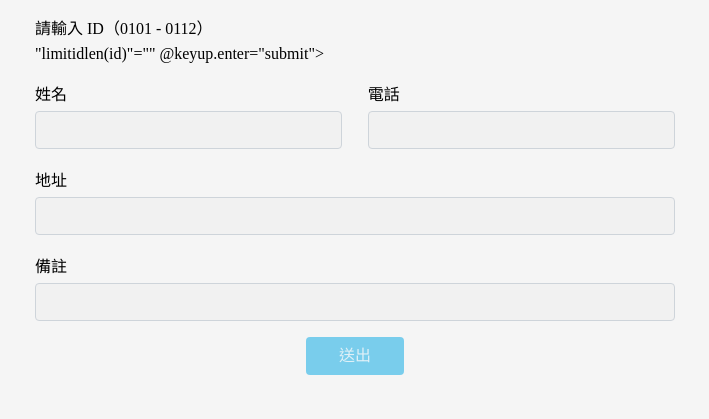
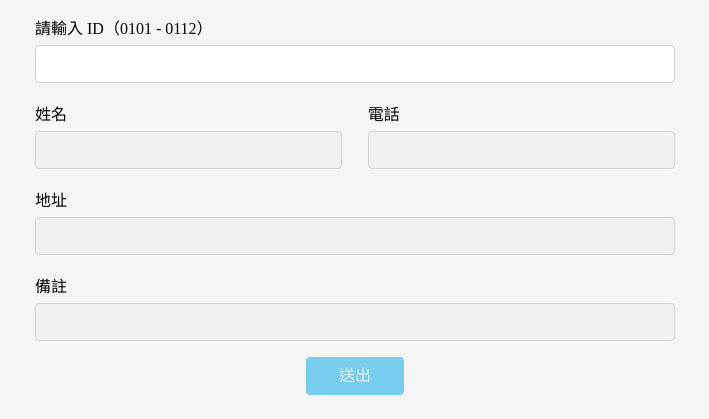
Before and after one commit to yangmin060127-cmyk/letswrite-google-forms-id-data-master, a plain HTML site: page index.html in a window 1280 px wide. Shown: the part 485-904 px from the top of the page, without its empty margins (285-994 px from the left). Drawn offline with nearby package versions, Linux system fonts and the light colour scheme.

Commit message:
Update index.html

```diff
--- a/index.html
+++ b/index.html
@@ -52,7 +52,7 @@
         </div>
         <div class="form-group">
           <label for="main_id">請輸入 ID（0101 - 0112）</label>
-          <input class="form-control" id="main_id" type="number" v-model="id" "limitIdLen(id)"  @keyup.enter="submit"/>
+          <input class="form-control" id="main_id" type="number" v-model="id" @input="limitIdLen(id)"  @keyup.enter="submit"/>
         </div>
         <div class="two-col">
           <div class="col">
```
